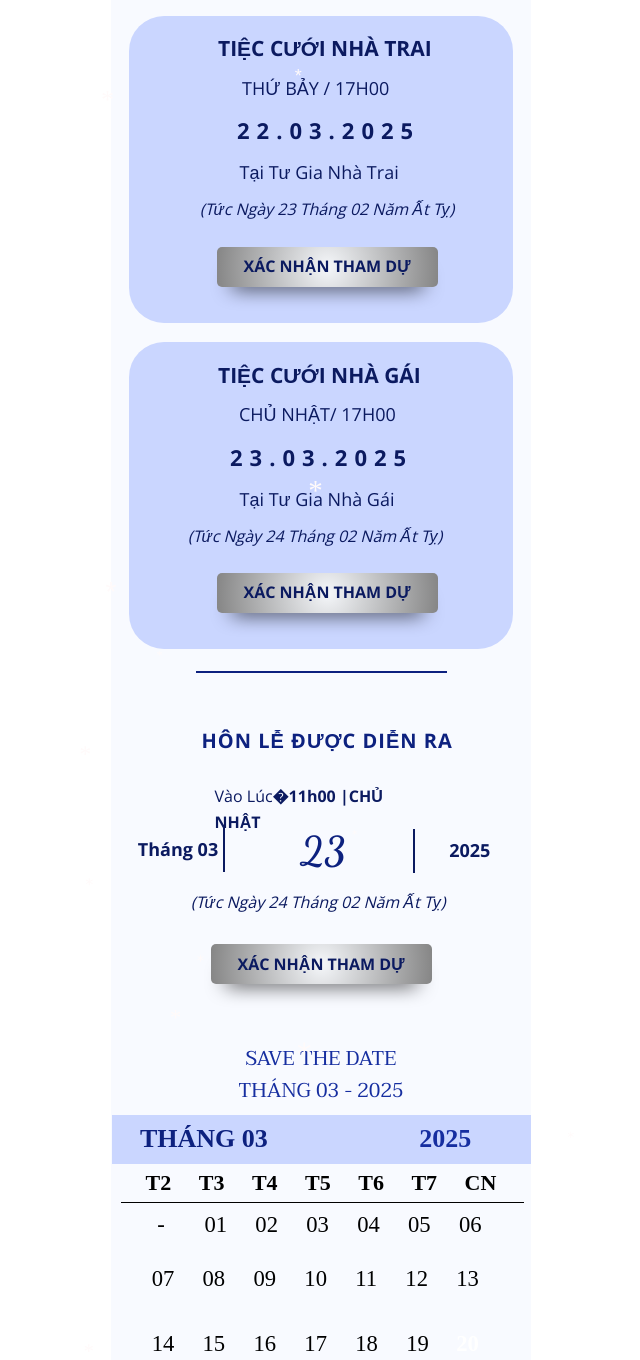
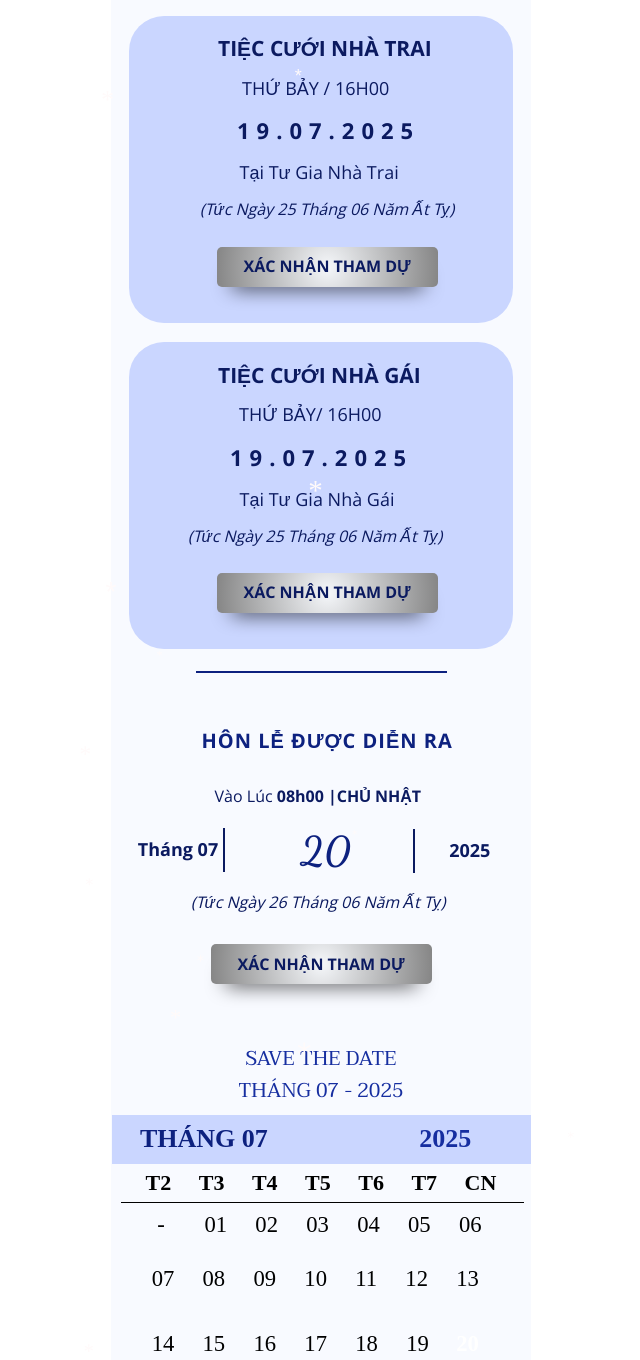
Before and after one commit to duongthenho/thiep-online-hanna, a plain HTML site: page vuongly200725/index.html in a window 1280 px wide. Shown: the part 1884-3244 px from the top of the page, without its empty margins (319-959 px from the left). Drawn offline with nearby package versions, Linux system fonts and the light colour scheme; a script that the page names is missing.

Commit message:
Update index.html

```diff
--- a/vuongly200725/index.html
+++ b/vuongly200725/index.html
@@ -207,16 +207,16 @@
                         <h3 class="ladi-headline ladi-transition">TIỆC CƯỚI NHÀ TRAI<br></h3>
                      </div>
                      <div id="HEADLINE38" class="ladi-element">
-                        <h3 class="ladi-headline">THỨ BẢY / 17H00</h3>
+                        <h3 class="ladi-headline">THỨ BẢY / 16H00</h3>
                      </div>
                      <div id="HEADLINE39" class="ladi-element">
-                        <h3 class="ladi-headline ladi-transition">22.03.2025<br></h3>
+                        <h3 class="ladi-headline ladi-transition">19.07.2025<br></h3>
                      </div>
                      <div id="HEADLINE40" class="ladi-element">
                         <h3 class="ladi-headline">Tại Tư Gia Nhà Trai<br></h3>
                      </div>
                      <div id="HEADLINE41" class="ladi-element">
-                        <h3 class="ladi-headline ladi-transition">(Tức Ngày 23 Tháng 02 Năm Ất Tỵ)<br></h3>
+                        <h3 class="ladi-headline ladi-transition">(Tức Ngày 25 Tháng 06 Năm Ất Tỵ)<br></h3>
                      </div>
                      <div data-action="true" id="BUTTON5" class="ladi-element">
                         <div class="ladi-button">
@@ -237,16 +237,16 @@
                         <h3 class="ladi-headline ladi-transition">TIỆC CƯỚI NHÀ GÁI<br></h3>
                      </div>
                      <div id="HEADLINE43" class="ladi-element">
-                        <h3 class="ladi-headline">CHỦ NHẬT/ 17H00</h3>
+                        <h3 class="ladi-headline">THỨ BẢY/ 16H00</h3>
                      </div>
                      <div id="HEADLINE44" class="ladi-element">
-                        <h3 class="ladi-headline ladi-transition">23.03.2025</h3>
+                        <h3 class="ladi-headline ladi-transition">19.07.2025</h3>
                      </div>
                      <div id="HEADLINE45" class="ladi-element">
                         <h3 class="ladi-headline">Tại Tư Gia Nhà Gái<br></h3>
                      </div>
                      <div id="HEADLINE46" class="ladi-element">
-                        <h3 class="ladi-headline ladi-transition">(Tức Ngày 24 Tháng 02 Năm Ất Tỵ)<br></h3>
+                        <h3 class="ladi-headline ladi-transition">(Tức Ngày 25 Tháng 06 Năm Ất Tỵ)<br></h3>
                      </div>
                      <div data-action="true" id="BUTTON6" class="ladi-element">
                         <div class="ladi-button">
@@ -292,7 +292,7 @@
                <div id="GROUP4" class="ladi-element">
                   <div class="ladi-group">
                      <div id="HEADLINE19" class="ladi-element">
-                        <h3 class="ladi-headline ladi-transition">Tháng 03<br></h3>
+                        <h3 class="ladi-headline ladi-transition">Tháng 07<br></h3>
                      </div>
                      <div id="LINE4" class="ladi-element">
                         <div class="ladi-line">
@@ -304,10 +304,10 @@
                <div id="GROUP16" class="ladi-element">
                   <div class="ladi-group">
                      <div id="HEADLINE18" class="ladi-element">
-                        <h3 class="ladi-headline ladi-transition">Vào Lúc<span style="font-weight: bold;">�11h00 |CHỦ NHẬT</span><br></h3>
+                        <h3 class="ladi-headline ladi-transition">Vào Lúc<span style="font-weight: bold;"> 08h00 |CHỦ NHẬT</span><br></h3>
                      </div>
                      <div id="HEADLINE20" class="ladi-element">
-                        <h3 class="ladi-headline ladi-transition">23<br></h3>
+                        <h3 class="ladi-headline ladi-transition">20<br></h3>
                      </div>
                      <div id="LINE5" class="ladi-element">
                         <div class="ladi-line">
@@ -318,7 +318,7 @@
                         <h3 class="ladi-headline ladi-transition">2025<br></h3>
                      </div>
                      <div id="HEADLINE23" class="ladi-element">
-                        <h3 class="ladi-headline ladi-transition">(Tức Ngày 24 Tháng 02 Năm Ất Tỵ)<br></h3>
+                        <h3 class="ladi-headline ladi-transition">(Tức Ngày 26 Tháng 06 Năm Ất Tỵ)<br></h3>
                      </div>
                   </div>
                </div>
@@ -328,7 +328,7 @@
             <div class="ladi-section-background"></div>
             <div class="ladi-container">
                <div id="HEADLINE82" class="ladi-element">
-                  <h3 class="ladi-headline ladi-transition">SAVE THE DATE<br>THÁNG 03 - 2025<br></h3>
+                  <h3 class="ladi-headline ladi-transition">SAVE THE DATE<br>THÁNG 07 - 2025<br></h3>
                </div>
                <div id="IMAGE39" class="ladi-element">
                   <div class="ladi-image">
@@ -343,7 +343,7 @@
                               <div class="ladi-box ladi-transition"></div>
                            </div>
                            <div id="HEADLINE95" class="ladi-element">
-                              <h3 class="ladi-headline ladi-transition">THÁNG 03</h3>
+                              <h3 class="ladi-headline ladi-transition">THÁNG 07</h3>
                            </div>
                            <div id="HEADLINE96" class="ladi-element">
                               <h3 class="ladi-headline ladi-transition">2025</h3>
```
